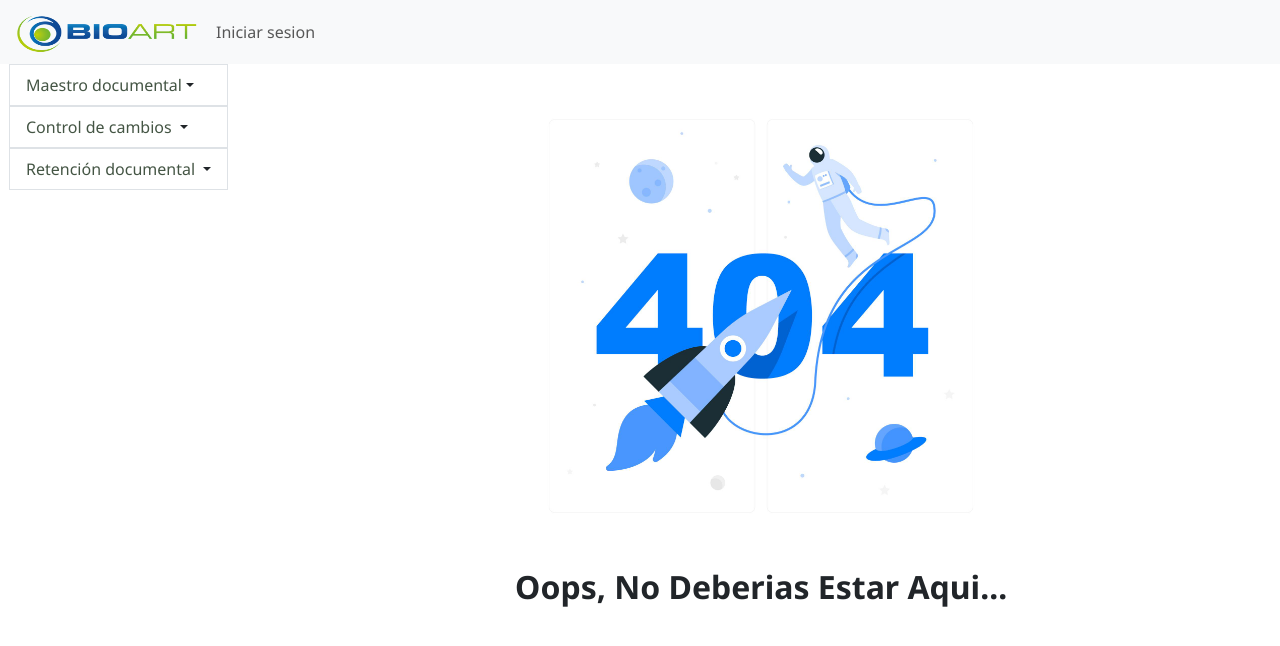
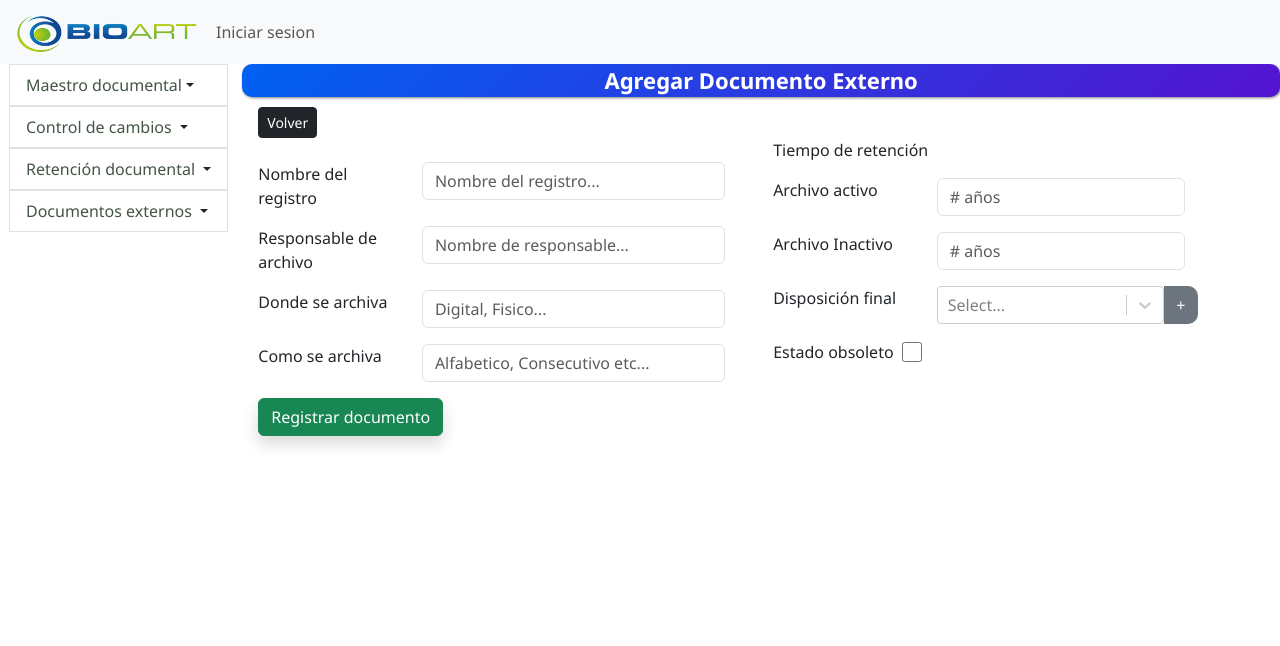
Before and after one commit to JoanHA/versionControl, a React (Vite) app in the folder frontend/: page /CreateExternal in a window 1280 px wide. Shown: the top 646 px of the page. Built offline with nearby package versions, Linux system fonts and the light colour scheme; no server answers; what javascript-time-ago would draw is missing.

Commit message:
Project donde

```diff
--- a/frontend/src/App.jsx
+++ b/frontend/src/App.jsx
@@ -23,6 +23,7 @@ import AdminWelcome from "./pages/admin/AdminWelcome";
 import { ProtectedRoute } from "./Auth/ProtectedRoute";
 import EditUser from "./pages/admin/EditUser";
 import External from "./pages/control/External";
+import CreateExternal from "./pages/control/CreateExternal";
 function App() {
   return (
     <div>
@@ -98,6 +99,7 @@ function App() {
               <Route path="/changes" element={<ViewChanges />}></Route>
               <Route path="/control" element={<ViewControl />}></Route>
               <Route path="/external" element={<External />}></Route>
+              <Route path="/CreateExternal" element={<CreateExternal />}></Route>
               <Route path="*" element={<Not_Found />}></Route>
             </Routes>
           </Header>
--- a/frontend/src/api/changes.js
+++ b/frontend/src/api/changes.js
@@ -20,3 +20,6 @@ export const getInformation = (code)=>axios.get(URI+`changes/archived/${code}`);
 export const getArchived = ()=>axios.get(URI+"changes/archived");
 //Traer todos los datos externos
 export const getExternal = ()=>axios.get(URI+"changes/externals");
+
+//Crear documento externo
+export const createExternal = (data)=>axios.post(URI+"changes/externals",data)
--- a/frontend/src/components/Sidebar.jsx
+++ b/frontend/src/components/Sidebar.jsx
@@ -109,6 +109,26 @@ function Sidebar() {
                 Retencion documental
               </Link>
             </li>
+
+            {isAuthenticated && (
+              <li>
+                <Link className="dropdown-item" to="/createControl">
+                  Crear control documental
+                </Link>
+              </li>
+            )}
+          </ul>
+        </div>
+        <div className="dropdown">
+          <button
+            type="button"
+            className="list-group-item list-group-item-action dropdown-toggle"
+            data-bs-toggle="dropdown"
+            aria-expanded="false"
+          >
+            <Link >Documentos externos </Link>
+          </button>
+          <ul className="dropdown-menu">
             <li>
               <Link className="dropdown-item" to="/external">
                   Documentos externos
@@ -116,8 +136,8 @@ function Sidebar() {
             </li>
             {isAuthenticated && (
               <li>
-                <Link className="dropdown-item" to="/createControl">
-                  Crear control documental
+                <Link className="dropdown-item" to="/createExternal">
+                  Agregar documento externo
                 </Link>
               </li>
             )}
--- a/frontend/src/layout/Header.jsx
+++ b/frontend/src/layout/Header.jsx
@@ -96,7 +96,7 @@ const Header = ({ children }) => {
                       </li>
                     )}
                   </ul>
-                </li>{" "}
+                </li>
                 <li className="nav-item dropdown">
                   <button
                     className="headerLinks dropdown-toggle"
@@ -107,20 +107,21 @@ const Header = ({ children }) => {
                   </button>
                   <ul className="dropdown-menu ">
                     <li>
-                      <Link to={"/control"} className="dropdown-item">
-                        Retención documental
+                      <Link to={"/external"} className="dropdown-item">
+                         Documentos externos
                       </Link>
                     </li>
                     {isAuthenticated && (
                       <>
                         <li>
-                          <Link to={"/createControl"} className="dropdown-item">
-                            Crear control documental
+                          <Link to={"/createExternal"} className="dropdown-item">
+                            Agregar documento externo
                           </Link>
                         </li>
                       </>
                     )}
                   </ul>
+
                 </li>
               </ul>
             </div>
--- a/frontend/src/pages/control/Archived.jsx
+++ b/frontend/src/pages/control/Archived.jsx
@@ -7,9 +7,11 @@ function Archived({ doc, text }) {
   const [id, setId] = useState("");
   const getInfo = async () => {
     try {
-      const res = await getInformation(doc.code);
-      setInfo(res.data[0]);
-      if (res.data.status === 404) {
+      // const res = await getInformation(doc.code);
+      // setInfo(res.data[0]);
+      // console.log(doc)
+      setInfo(doc)
+      if (!doc) {
         return setIsEmpty(true);
       }
     } catch (error) {
@@ -49,11 +51,11 @@ function Archived({ doc, text }) {
         aria-labelledby="exampleModalLabel"
         aria-hidden="true"
       >
-        <div className="modal-dialog">
+        <div className="modal-dialog" style={{maxWidth:"800px"}}>
           <div className="modal-content">
             <div className="modal-header">
               <h1 className="modal-title fs-5" id="exampleModalLabel">
-                <strong>Documento {doc.code}</strong>
+                <strong>Documento {doc.code ? doc.code:"Externo"}</strong>
               </h1>
               <button
                 type="button"
--- /dev/null
+++ b/frontend/src/pages/control/CreateExternal.jsx
@@ -0,0 +1,198 @@
+import React, { useEffect, useState } from "react";
+import { createExternal, getExternal } from "../../api/changes";
+import { useForm } from "react-hook-form";
+import AddButton from "../../components/AddButton";
+import Select from "react-select";
+import { getLastMove } from "../../api/documentsAPI";
+
+function CreateExternal() {
+  const { register, reset, handleSubmit } = useForm();
+  const [lastMove, setLastMove] = useState([]);
+  const [selectedMove, setSelectedMove] = useState(null);
+  const onSubmit = (values) => {
+    Swal.fire({
+      title: "Estas seguro de esto?",
+      text: "No podrás revertir esta acción!",
+      icon: "warning",
+      showCancelButton: true,
+      confirmButtonColor: "#3085d6",
+      cancelButtonColor: "#d33",
+      confirmButtonText: "Si, guardar!",
+    }).then(async (result) => {
+      if (result.isConfirmed) {
+        values.last_move = selectedMove;
+        values.external = 1;
+        values.status = values.status === true ? 1 : 3;
+        try {
+          const res = await createExternal(values);
+          if (res.status === 200) {
+            swal.fire(res.data, "", "succes").then(()=>{reset()});
+          }
+        } catch (error) {
+          swal.fire(error.response.data, "", "error");
+        }
+      }
+    });
+  };
+  const getLastMoves = async () => {
+    try {
+      const res = await getLastMove();
+      const moves = [];
+      res.data.forEach((d) => {
+        moves.push({
+          value: d.id,
+          label: d.name,
+        });
+      });
+      setLastMove(moves);
+    } catch (error) {}
+  };
+  useEffect(() => {
+    getLastMoves();
+  }, []);
+  return (
+    <div>
+      <div className="titleHeader"> Agregar Documento Externo</div>
+      <div>
+        <button
+          className="btn btn-dark btn-sm mx-3"
+          onClick={() => history.back()}
+        >
+          Volver
+        </button>
+      </div>
+      <form onSubmit={handleSubmit(onSubmit)}>
+        <div className="row px-3">
+          <div className="col-12 col-md-6">
+            <div className="row gap-3">
+              <div className="row mb-2"></div>
+              <div className="col-12 row">
+                <div className="col-4">
+                  <label>Nombre del registro </label>
+                </div>
+                <div className="col-8">
+                  <input
+                    type="text"
+                    {...register("documentName", { required: true })}
+                    className="form-control"
+                    placeholder="Nombre del registro..."
+                  />
+                </div>
+              </div>
+              <div className="col-12 row">
+                <div className="col-4">
+                  <label>Responsable de archivo</label>
+                </div>
+                <div className="col-8">
+                  <input
+                    type="text"
+                    {...register("responsible", { required: true })}
+                    className="form-control"
+                    placeholder="Nombre de responsable..."
+                  />
+                </div>
+              </div>
+              <div className="col-12 row">
+                <div className="col-4">
+                  <label>Donde se archiva</label>
+                </div>
+                <div className="col-8">
+                  <input
+                    type="text"
+                    {...register("saved_in", { required: true })}
+                    className="form-control"
+                    placeholder="Digital, Fisico..."
+                  />
+                </div>
+              </div>
+              <div className="col-12 row">
+                <div className="col-4">
+                  <label>Como se archiva</label>
+                </div>
+                <div className="col-8">
+                  <input
+                    type="text"
+                    {...register("saved_format", { required: true })}
+                    className="form-control"
+                    placeholder="Alfabetico, Consecutivo etc..."
+                  />
+                </div>
+              </div>
+            </div>
+          </div>
+          <div className="col-12 col-md-6">
+            <div className="row gap-3">
+              <div className="col-12 row gap-3">
+                <div className="col-12 ">
+                  <label htmlFor="">Tiempo de retención</label>
+                </div>
+                <div className="col-12 row  ">
+                  <div className="col-4 me-2">
+                    <label htmlFor="">Archivo activo</label>
+                  </div>
+                  <div className="col-7">
+                    <input
+                      placeholder="# años"
+                      className="form-control"
+                      type="text"
+                      {...register("actived_saved", { required: true })}
+                    />
+                  </div>
+                </div>
+                <div className="col-12 row">
+                  <div className="col-4 me-2">
+                    <label htmlFor="">Archivo Inactivo</label>
+                  </div>
+                  <div className="col-7">
+                    <input
+                      className="form-control"
+                      type="text"
+                      placeholder="# años"
+                      {...register("inactived_saved", { required: true })}
+                    />
+                  </div>
+                </div>
+              </div>
+              <div className="col-12 row">
+                <div className="col-4">
+                  <label htmlFor="">Disposición final</label>
+                </div>
+                <div className="col-8 d-flex flex-row">
+                  <Select
+                    options={lastMove}
+                    onChange={(e) => {
+                      e.value ? setSelectedMove(e.value) : "";
+                    }}
+                    className="w-75"
+                  ></Select>
+                  <AddButton
+                    param={{ name: "Disposición final", value: 1 }}
+                    cb={getLastMoves}
+                  ></AddButton>
+                </div>
+              </div>
+              <div className="col-12 d-flex gap-2 ">
+                <label htmlFor="">Estado obsoleto</label>
+
+                <input
+                  type="checkbox"
+                  style={{ width: "20px" }}
+                  {...register("status")}
+                />
+              </div>
+            </div>
+          </div>
+          <div className="col-12 col-md-6 mt-3">
+            <div>
+              <button className="btn btn-success rounded shadow">
+                Registrar documento
+              </button>
+            </div>
+          </div>
+        </div>
+      </form>
+    </div>
+  );
+}
+
+export default CreateExternal;
```
Also changed, not shown: 2 other files (tests, documents, lock files or other folders).
